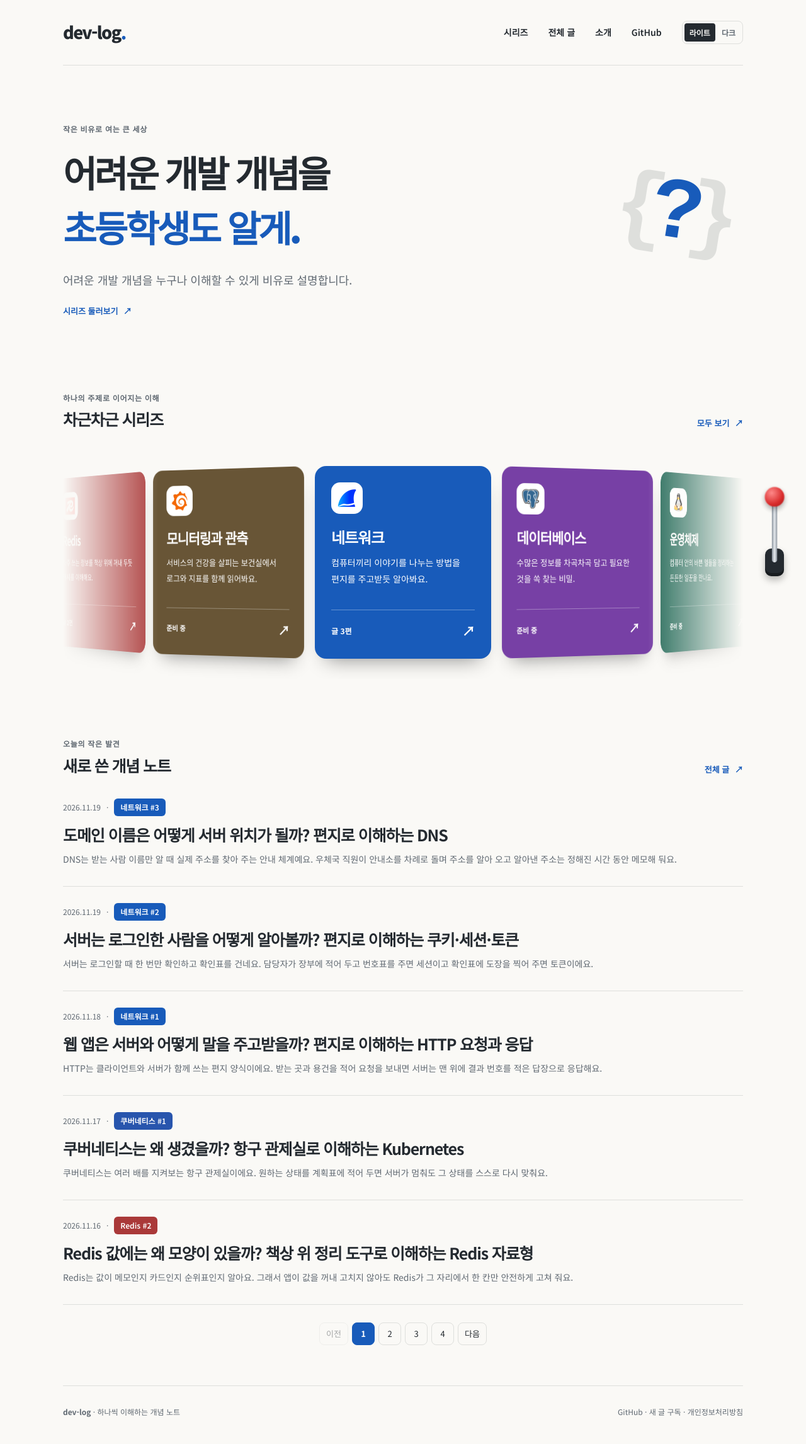
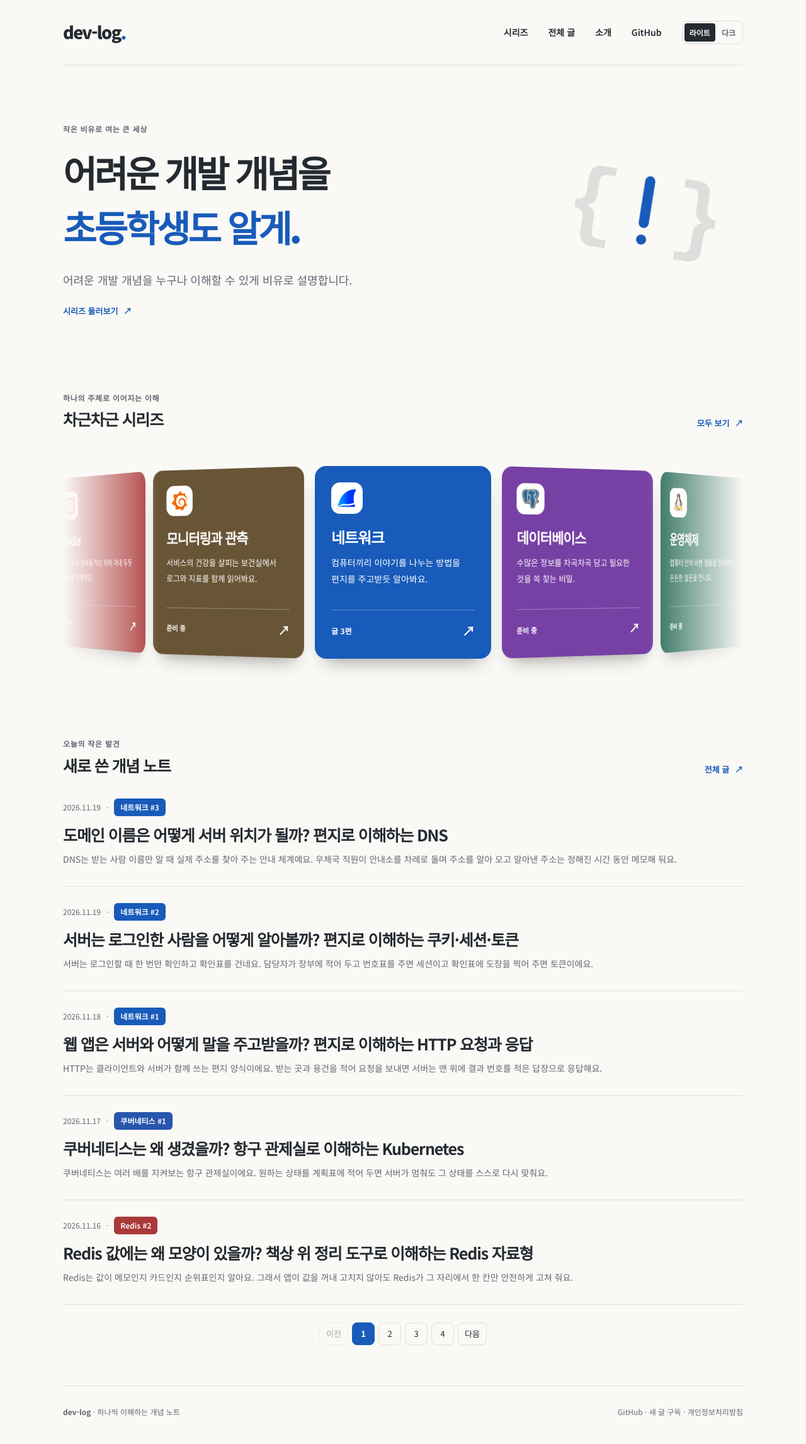
Before and after one commit to sj-park-kr/dev-log, a Jekyll site: the page built from index.md, in a window 1280 px wide. Shown: the whole page at 63% size. Built offline with Jekyll 4.4.1, drawn with Linux system fonts in a browser that asks for light colours.

Commit message:
홈 기호 애니메이션 추가 및 시리즈 뽑기 제거

```diff
--- a/_layouts/home.html
+++ b/_layouts/home.html
@@ -3,24 +3,36 @@ layout: default
 ---
 <section class="hero" aria-labelledby="hero-title">
   <p class="eyebrow">작은 비유로 여는 큰 세상</p>
-  <h1 id="hero-title">어려운 개발 개념을<br><span>초등학생도 알게.</span></h1>
+  <h1 id="hero-title"><span class="hero-title-first">어려운 개발 개념을</span><br><span>초등학생도 알게.</span></h1>
   <p class="hero-description">{{ site.description | escape }}</p>
   <a class="text-link" href="{{ '/series/' | relative_url }}">시리즈 둘러보기 <span aria-hidden="true">↗</span></a>
-  <span class="hero-doodle" aria-hidden="true">{<span>?</span>}</span>
+  <span class="hero-doodle" aria-hidden="true"><span>{</span><span class="hero-mark"><span class="hero-jump"><svg viewBox="0 0 32 48" focusable="false"><path class="hero-curve" d="M 16 5 C 16 5 16 13 16 17 C 16 22 16 25 16 30"/><circle cx="16" cy="40" r="3"/></svg></span></span><span>}</span></span>
 </section>
+<script>
+  (() => {
+    if (window.matchMedia('(prefers-reduced-motion: reduce)').matches) return;
+    const title = document.querySelector('.hero-title-first').getBoundingClientRect();
+    const mark = document.querySelector('.hero-mark');
+    const destination = mark.getBoundingClientRect();
+    const dx = title.right + destination.width * .24 - (destination.left + destination.width / 2);
+    const dy = title.top + title.height / 2 - (destination.top + destination.height / 2);
+    const angle = 9 * Math.PI / 180;
+    mark.style.setProperty('--hero-start-x', `${dx * Math.cos(angle) + dy * Math.sin(angle)}px`);
+    mark.style.setProperty('--hero-start-y', `${dy * Math.cos(angle) - dx * Math.sin(angle)}px`);
+    mark.classList.add('is-animated');
+  })();
+</script>
 
 <section class="home-section" aria-labelledby="series-title">
   <div class="section-heading">
     <div><p class="eyebrow">하나의 주제로 이어지는 이해</p><h2 id="series-title">차근차근 시리즈</h2></div>
     <a class="text-link" href="{{ '/series/' | relative_url }}">모두 보기 <span aria-hidden="true">↗</span></a>
   </div>
-  <p class="sr-only" aria-live="polite" id="series-gacha-result"></p>
-  <div class="series-stage">
   <div class="series-carousel" role="region" aria-roledescription="캐러셀" aria-label="시리즈 카드">
   <div class="series-grid" id="series-cards">
     {% for series in site.data.series %}
       {% assign series_posts = site.posts | where: 'series', series.id %}
-      <a class="series-card" data-has-posts="{{ series_posts.size }}" style="--series-color: {{ series.color | escape }}" href="{{ '/series/' | relative_url }}#{{ series.id | escape }}">
+      <a class="series-card" style="--series-color: {{ series.color | escape }}" href="{{ '/series/' | relative_url }}#{{ series.id | escape }}">
         {% include series-icon.html series=series %}
         <h3>{{ series.title | escape }}</h3>
         <p>{{ series.description | escape }}</p>
@@ -30,11 +42,6 @@ layout: default
       <p class="empty-state">새로운 시리즈를 준비하고 있어요.</p>
     {% endfor %}
   </div>
-  </div>
-  <button type="button" class="series-lever" aria-label="레버를 당겨 시리즈 하나 뽑기" data-tip="뭐부터 공부할지 모르겠으면 뽑기해 보세요~ 🎰" hidden>
-    <span class="lever-arm" aria-hidden="true"><span class="lever-knob"></span></span>
-    <span class="lever-base" aria-hidden="true"></span>
-  </button>
   </div>
   <script src="{{ '/assets/js/series-carousel.js' | relative_url }}?v={{ site.time | date: '%s' }}" defer></script>
 </section>
--- a/assets/css/style.css
+++ b/assets/css/style.css
@@ -59,34 +59,39 @@ img, video, svg { max-width: 100%; height: auto; }
 .eyebrow { color: var(--muted); font-size: 12px; font-weight: 700; letter-spacing: .06em; margin-bottom: 14px; }
 .hero h1 { font-size: clamp(32px, 5.4vw, 58px); font-weight: 900; line-height: 1.5; letter-spacing: -.065em; }
 .hero h1 span { color: var(--accent); }
+.hero h1 .hero-title-first { color: var(--ink); }
 .hero-description { margin: 24px 0 18px; max-width: 530px; color: var(--muted); font-size: 16px; }
 .text-link { display: inline-block; color: var(--accent); font-weight: 700; font-size: 13px; text-decoration: none; }
 .text-link span { margin-left: 5px; }
-.hero-doodle { display: none; }
+.hero-doodle { display: flex; align-items: center; position: absolute; right: 18px; bottom: 8px; z-index: -1; color: var(--line); font-family: ui-monospace, monospace; font-size: 84px; font-weight: 700; line-height: 1; transform: rotate(9deg); user-select: none; }
+.hero { padding-bottom: 120px; }
+.hero-mark { position: relative; display: inline-grid; color: var(--accent); }
+.hero-jump { display: inline-flex; align-items: center; }
+.hero-jump svg { width: .62em; height: .93em; overflow: visible; fill: currentColor; }
+.hero-curve { fill: none; stroke: currentColor; stroke-width: 6; stroke-linecap: round; }
+@media (prefers-reduced-motion: no-preference) {
+  .hero-mark.is-animated { animation: hero-travel 4s cubic-bezier(.25, .1, .75, .9) both; }
+  .is-animated .hero-jump { animation: hero-hop 4s linear both; }
+  .is-animated .hero-curve { animation: hero-straighten 4s ease-in-out both; }
+}
+@keyframes hero-travel {
+  0%, 15% { transform: translate(var(--hero-start-x), var(--hero-start-y)); }
+  80%, 100% { transform: translate(0, 0); }
+}
+@keyframes hero-hop {
+  0%, 15% { transform: translateY(0) scale(.48); animation-timing-function: cubic-bezier(.33, .67, .67, 1); }
+  31.25% { transform: translateY(-45px) scale(.6); animation-timing-function: cubic-bezier(.33, 0, .67, .33); }
+  47.5% { transform: translateY(0) scale(.72); animation-timing-function: cubic-bezier(.33, .67, .67, 1); }
+  63.75% { transform: translateY(-45px) scale(.86); animation-timing-function: cubic-bezier(.33, 0, .67, .33); }
+  80%, 100% { transform: translateY(0) scale(1); }
+}
+@keyframes hero-straighten {
+  0%, 80% { d: path("M 6 12 C 6 1 26 1 26 12 C 26 20 16 20 16 30"); }
+  100% { d: path("M 16 5 C 16 5 16 13 16 17 C 16 22 16 25 16 30"); }
+}
 .home-section { padding: 28px 0 48px; }
 .section-heading { display: flex; flex-wrap: wrap; align-items: end; justify-content: space-between; gap: 14px; margin-bottom: 25px; }
 .section-heading .eyebrow { margin-bottom: 6px; }
-/* 슬롯머신 레버: 손잡이가 축 위에서 아래로 넘어갔다 돌아온다 */
-.series-stage { position: relative; }
-/* 넓은 화면에서는 캐러셀 바깥 오른쪽 여백에, 좁으면 안쪽 가장자리에 둔다 */
-@media (min-width: 1240px) { .series-stage .series-lever { right: -72px; } }
-.series-lever { position: absolute; top: 50%; right: 6px; z-index: 3000; width: 44px; height: 230px; margin-top: -115px; /* 상자 한가운데(115px)가 축이고, 축이 카드 세로 중앙에 온다 */ padding: 0; border: 0; background: none; cursor: grab; touch-action: none; user-select: none; }
-.series-lever:active { cursor: grabbing; }
-/* 레버 툴팁: 레버 왼쪽 위에 말풍선으로 뜬다 */
-.series-lever::after { content: attr(data-tip); position: absolute; right: calc(100% + 12px); top: 0; width: max-content; max-width: 220px; padding: 9px 14px; border-radius: 12px 12px 2px 12px; background: var(--ink); color: var(--bg); font: inherit; font-size: 13px; font-weight: 700; line-height: 1.5; text-align: left; box-shadow: 0 8px 20px #0004; opacity: 0; transform: translateX(6px); transition: opacity .18s ease, transform .18s ease; pointer-events: none; }
-.series-lever:hover:not(:disabled)::after, .series-lever:focus-visible:not(:disabled)::after { opacity: 1; transform: none; }
-.series-lever:disabled { cursor: progress; }
-.series-lever:focus-visible { outline: 2px solid var(--accent); outline-offset: 4px; border-radius: 12px; }
-/* 축(받침)은 카드 세로 중앙, 막대는 그 위로 선다. 당기면 축을 중심으로 화면 앞쪽으로 넘어오며 원근 때문에 짧아지고 손잡이가 커진다. */
-.series-lever { --lever-angle: 0deg; perspective: 360px; perspective-origin: 50% 50%; transform-style: preserve-3d; }
-.lever-base { position: absolute; left: 50%; top: 93px; width: 30px; height: 44px; margin-left: -15px; border-radius: 10px; background: var(--ink); box-shadow: inset 0 -5px 0 #0005, 0 6px 12px #0004; }
-.lever-arm { position: absolute; left: 50%; top: 15px; width: 8px; height: 100px; margin-left: -4px; border-radius: 4px; background: linear-gradient(90deg, #8a939d, #e8ecf0, #8a939d); transform-origin: 50% 100%; transform-style: preserve-3d; transform: translateZ(14px) rotateX(calc(var(--lever-angle) * -1)); /* 받침 앞면에 붙어 처음부터 받침보다 앞에 있다 */ }
-.lever-knob { position: absolute; left: 50%; top: -15px; width: 30px; height: 30px; margin-left: -15px; border-radius: 50%; background: radial-gradient(circle at 35% 30%, #ff8a8a, #d92c2c 60%, #a01818); box-shadow: 0 4px 8px #0005; transform: rotateX(var(--lever-angle)); /* 손잡이는 늘 정면을 본다 */ }
-.lever-arm, .lever-knob { transition: transform .5s cubic-bezier(.3, 1.5, .5, 1); }
-.series-lever.is-dragging .lever-arm, .series-lever.is-dragging .lever-knob { transition: none; }
-.sr-only { position: absolute; width: 1px; height: 1px; margin: -1px; padding: 0; overflow: hidden; clip: rect(0 0 0 0); white-space: nowrap; border: 0; }
-.series-card.is-picked { animation: series-picked 1.2s ease-out 2; }
-@keyframes series-picked { 0%, 100% { box-shadow: 0 18px 30px -18px #0007; } 40% { box-shadow: 0 0 0 6px #ffd54a, 0 0 36px 10px #ffd54aaa; } }
 h2 { font-size: 25px; font-weight: 800; }
 .series-grid { display: grid; grid-template-columns: minmax(0, 1fr); gap: 18px; }
 .series-card { display: flex; flex-direction: column; min-width: 0; padding: 28px; border-radius: 18px; background: var(--series-color); color: #fff; text-decoration: none; transition: transform .15s ease; }
@@ -155,7 +160,7 @@ hr { margin-block: 36px; border: 0; border-top: 1px solid var(--line); }
   .wrapper { width: min(1080px, calc(100% - 80px)); }
   .site-header { min-height: 104px; }
   .site-header nav { gap: 32px; }
-  .hero { padding: 90px 0 86px; }
+  .hero { padding: 90px 0 140px; }
   .hero-description { font-size: 18px; }
   .series-grid { grid-template-columns: repeat(3, minmax(0, 1fr)); }
   .series-card { padding: 26px; }
@@ -165,8 +170,8 @@ hr { margin-block: 36px; border: 0; border-top: 1px solid var(--line); }
   .episode-nav .next { grid-column: 2; }
 }
 @media (min-width: 1000px) {
-  .hero-doodle { display: block; position: absolute; right: 30px; top: 110px; z-index: -1; color: var(--line); font-family: ui-monospace, monospace; font-size: 138px; font-weight: 700; transform: rotate(9deg); letter-spacing: -.18em; user-select: none; }
-  .hero-doodle span { color: var(--accent); }
+  .hero { padding-bottom: 86px; }
+  .hero-doodle { right: 30px; top: 110px; bottom: auto; font-size: 138px; line-height: 1.8; }
 }
 @media (prefers-color-scheme: dark) {
   :root:not([data-theme="light"]) { color-scheme: dark; --bg: #171b21; --surface: #20262e; --ink: #eef0f3; --muted: #afb7c2; --line: #39414c; --accent: #8bbaff; --soft: #242e3b; --series-color: #185bba; }
@@ -175,8 +180,6 @@ hr { margin-block: 36px; border: 0; border-top: 1px solid var(--line); }
 @media (prefers-reduced-motion: reduce) {
   .series-card { transition: none; }
   .series-card:hover { transform: none; }
-  .series-card.is-picked { animation: none; box-shadow: 0 0 0 6px #ffd54a; }
-  .lever-arm, .lever-knob { transition: none; }
 }
 
 /* ===== 개념 노트 글: 탭 + 슬라이드 + 그림. 틀은 _drafts/lesson-template.md ===== */
--- a/assets/js/series-carousel.js
+++ b/assets/js/series-carousel.js
@@ -37,79 +37,18 @@
     });
   }
 
-  let onFinish = null;
-  function settle(next, duration = 420, done = null) {
+  function settle(next, duration = 420) {
     cancelAnimationFrame(frame);
-    if (onFinish) onFinish(false); // A drag, wheel or key cut the previous spin short.
-    onFinish = done;
     target = Math.round(next);
     const start = position;
     const started = performance.now();
-    const ease = duration > 1000 ? 4 : 3;
     function animate(now) {
       const progress = reducedMotion.matches ? 1 : Math.min((now - started) / duration, 1);
-      position = start + (target - start) * (1 - Math.pow(1 - progress, ease));
+      position = start + (target - start) * (1 - Math.pow(1 - progress, 3));
       render();
       if (progress < 1) frame = requestAnimationFrame(animate);
-      else if (onFinish) { const finish = onFinish; onFinish = null; finish(true); }
     }
     frame = requestAnimationFrame(animate);
-  }
-
-  const lever = document.querySelector('.series-lever');
-  const gachaResult = document.getElementById('series-gacha-result');
-  if (lever) {
-    const ready = cards.filter(card => Number(card.dataset.hasPosts) > 0);
-    const pool = ready.length ? ready : cards;
-    const PULL_DISTANCE = 110; // px of downward drag for a full pull
-    const MAX_ANGLE = 115; // degrees the arm swings toward the viewer
-    let pull = null;
-    lever.hidden = false;
-    // CSS turns --lever-angle into a 3D swing; .is-dragging turns off the spring transition.
-    const setArm = (angle, springBack) => {
-      lever.classList.toggle('is-dragging', !springBack);
-      lever.style.setProperty('--lever-angle', `${angle}deg`);
-    };
-    function endPull(event) {
-      if (!pull || event.pointerId !== pull.id) return;
-      pull = null;
-      setArm(0, true); // let go early: the lever springs back up
-    }
-    lever.addEventListener('pointerdown', event => {
-      if (!event.isPrimary || event.button !== 0) return;
-      lever.setPointerCapture(event.pointerId);
-      pull = { id: event.pointerId, y: event.clientY };
-    });
-    lever.addEventListener('pointermove', event => {
-      if (!pull || event.pointerId !== pull.id) return;
-      const progress = Math.min(1, Math.max(0, (event.clientY - pull.y) / PULL_DISTANCE));
-      setArm(progress * MAX_ANGLE, false);
-      if (progress === 1) { endPull(event); spin(); }
-    });
-    lever.addEventListener('pointerup', endPull);
-    lever.addEventListener('pointercancel', endPull);
-    // Keyboard (Enter/Space) has no drag, so play the full pull for it.
-    lever.addEventListener('click', event => {
-      if (event.detail !== 0) return;
-      setArm(MAX_ANGLE, true);
-      setTimeout(() => setArm(0, true), 350);
-      spin();
-    });
-    function spin() {
-      const picked = pool[Math.floor(Math.random() * pool.length)];
-      const index = cards.indexOf(picked);
-      lever.disabled = true;
-      cards.forEach(card => card.classList.remove('is-picked'));
-      gachaResult.textContent = '';
-      // Three full turns, then forward to the picked card.
-      settle(position + wrap(index - position) + count * 3, 3200, completed => {
-        lever.disabled = false;
-        if (!completed) return;
-        picked.classList.add('is-picked');
-        gachaResult.textContent = `${picked.querySelector('h3').textContent} 시리즈가 뽑혔어요!`;
-        picked.focus({ preventScroll: true });
-      });
-    }
   }
 
   carousel.addEventListener('keydown', event => {
```
